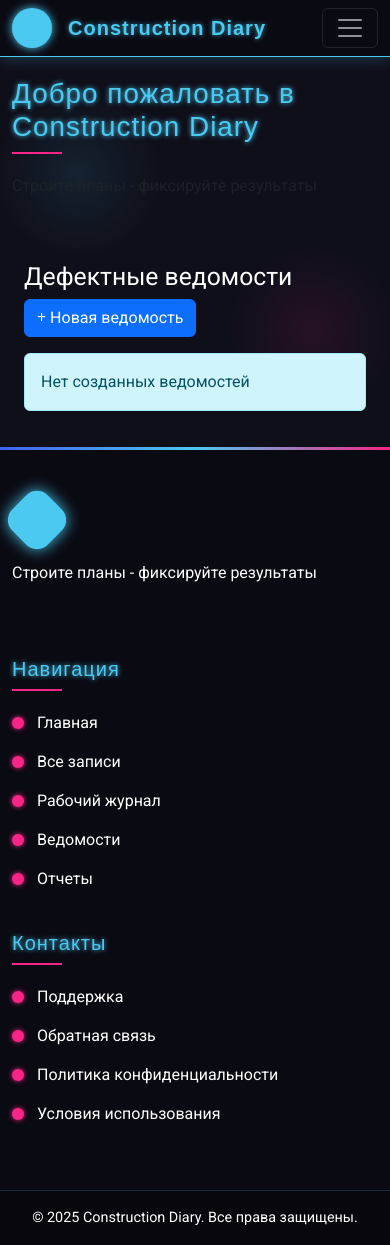
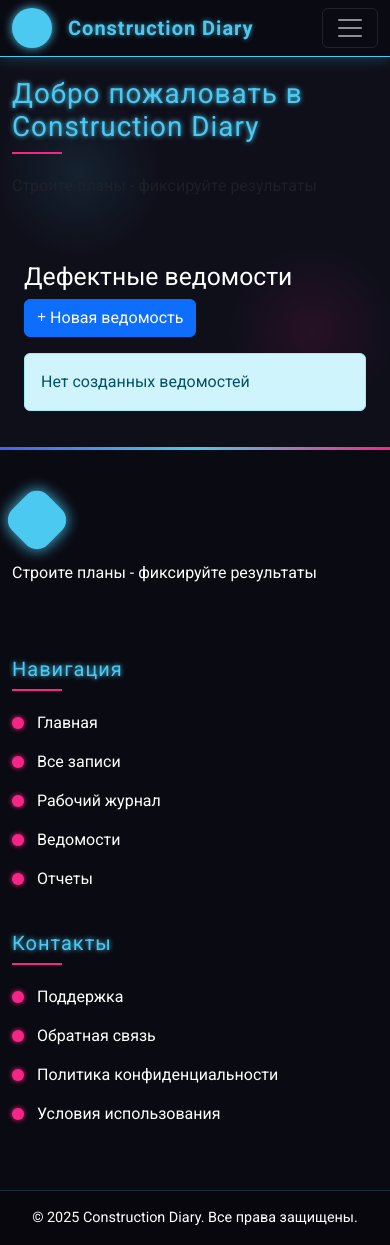
Before and after one commit to YuliaSamoylova0803/Daily_planner_diploma, a Django app: template notes/templates/notes/defect_statement_list.html in a window 390 px wide. Run offline with Django 5.2, Linux system fonts and the light colour scheme; the template is opened without the code that fills it, so the values that code supplies are empty; some libraries are stand-ins or nearby versions; some web fonts are replaced.

Commit message:
update files css static in app notes

```diff
--- a/static/css/components.css
+++ b/static/css/components.css
@@ -21,7 +21,7 @@ flex-direction: column;
 background-color: var(--darker-bg);
 border-bottom: 1px solid var(--neon-blue);
 box-shadow: 0 0 15px rgba(76, 201, 240, 0.3);
-font-family: 'Orbitron', sans-serif;
+font-family: 'Roboto', sans-serif;
 }
 
 .neon-logo {
@@ -222,7 +222,7 @@ color: var(--neon-blue);
 position: relative;
 padding-bottom: 10px;
 margin-bottom: 20px;
-font-family: 'Orbitron', sans-serif;
+font-family: 'Roboto', sans-serif;
 letter-spacing: 1px;
 }
 
@@ -518,3 +518,5 @@ border: 1px solid #0ff;
 .neon-title {
     text-shadow: 0 0 5px currentColor;
 }
+.navbar, .navbar-brand, .nav-link {
+    font-family: 'Roboto', sans-serif !important; /* Принудительно ставим шрифт с поддержкой кириллицы */
```
